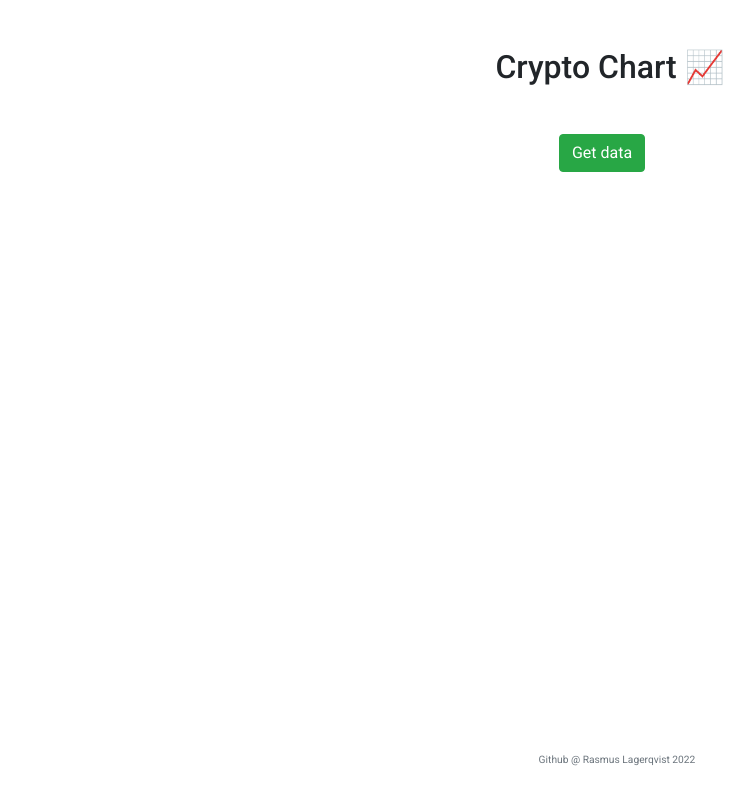
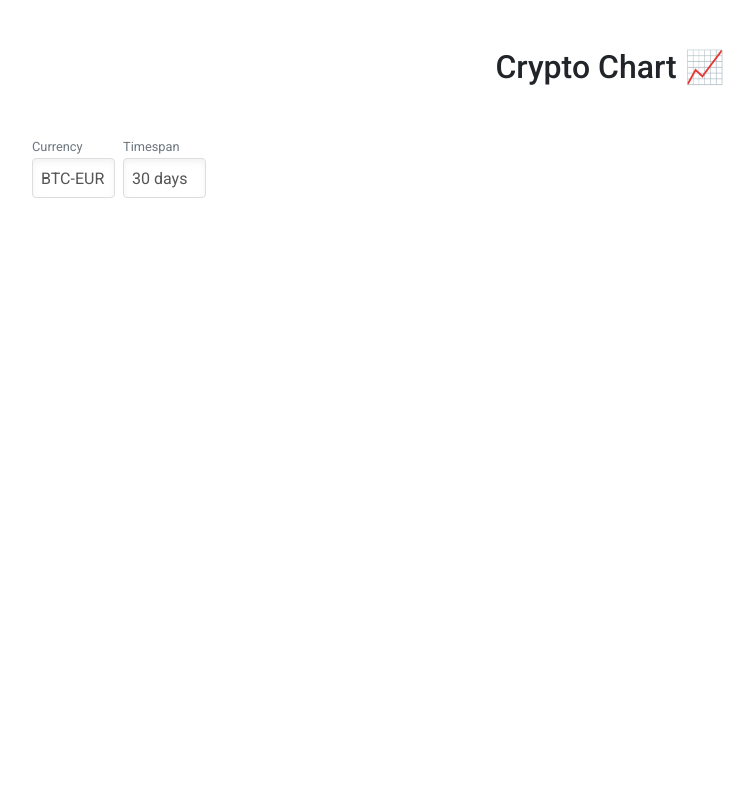
Before and after one commit to lagerqvr/d3-crypto-chart, a plain HTML site: page index.html in a window 1280 px wide. Shown: the whole page, without its empty margins (38-792 px from the left). Drawn offline with nearby package versions, Linux system fonts and the light colour scheme; no server answers.

Commit message:
Added select fields for del 2 & 3

```diff
--- a/index.html
+++ b/index.html
@@ -18,25 +18,46 @@
     </head>
 
     <body>
-        <div class="container" id="page-container">
-            <div id="content-wrap">
-                <div>
-                    <h2 class="text-center mt-5 ml-3">Crypto Chart 📈</h2>
-                </div>
-                <div class="justify-content-md-center">
-                    <div class="row justify-content-center mt-5 mb-5">
-                        <button type="button" class="btn btn-success" onclick="getData()">Get data</button>
+        <div class="container">
+            <div>
+                <h2 class="text-center mt-5 ml-3 mb-5">Crypto Chart 📈</h2>
+            </div>
+            <div class="justify-content-md-center">
+                <div class="row justify-content-left mt-5 mb-5">
+
+                    <!-- Button is useless due to our function running on page refresh -->
+                    <!-- <button type="button" class="btn btn-success" onclick="getData()">Get data</button> -->
+
+                    <div class="form-group pull-right">
+                        <label for="option-select" class="control-label mb-0 text-muted"><small>Currency</small></label>
+                        <select onchange="" class="form-control option-select" id="currency">
+                            <option value="BTC-EUR" selected>BTC-EUR</option>
+                            <option value="ETH-EUR">ETH-EUR</option>
+                            <option value="ADA-EUR">ADA-EUR</option>
+                            <option value="SOL-EUR">SOL-EUR</option>
+                        </select>
+                    </div>
+
+                    <div class="form-group pull-right ml-2">
+                        <label for="option-select" class="control-label mb-0 text-muted"><small>Timespan</small>
+                        </label>
+                        <select onchange="" class="form-control option-select" id="timespan">
+                            <option value="30" selected>30 days</option>
+                            <option value="60">60 days</option>
+                            <option value="120">120 days</option>
+                            <option value="365">1 year</option>
+                        </select>
                     </div>
                 </div>
             </div>
 
-            <footer class="foot" id="footer">
+            <!-- <footer class="foot" id="footer">
                 <div class="text-center">
                     <a href="https://github.com/lagerqvr">
                         <p class="text-muted foot">Github @ Rasmus Lagerqvist 2022</p>
                     </a>
                 </div>
-            </footer>
+            </footer> -->
 
             <script src="js/script.js"></script>
         </div>
--- a/style.css
+++ b/style.css
@@ -24,3 +24,16 @@
     width: 100%;
     height: 2.5rem;            /* Footer height */
 }
+
+.option-select {
+    height: 2.5rem;
+    padding: 0.5rem 0.5rem;
+    line-height: 1.5;
+    color: #555;
+    background-color: #fff;
+    border: .075rem solid #ddd;
+    border-radius: .25rem;
+    box-shadow: inset 0 .2rem .4rem rgba(0, 0, 0, .05);
+    -webkit-appearance: none;
+    outline: none;
+}
```
